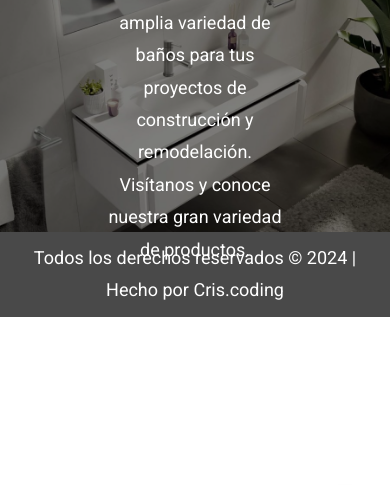
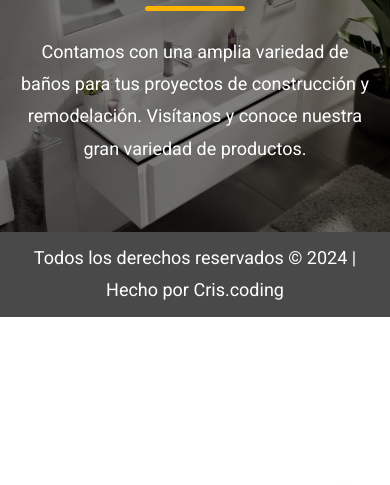
Before and after one commit to Camoralesh27/MosaicosParral, a website: page lavabos.html in a window 390 px wide. Shown: the part 283-768 px from the top of the page. Drawn offline with nearby package versions, Linux system fonts and the light colour scheme.

Commit message:
agregando media queries y haciendo responsive el contenido

```diff
--- a/src/scss/layout/_main.scss
+++ b/src/scss/layout/_main.scss
@@ -38,6 +38,10 @@
         padding: 1rem;
         width: 50%;
 
+        @include m.phone {
+            width: 90%;
+            padding: 0;
+        }
     }
 
     &__title,
@@ -49,5 +53,10 @@
         font-size: v.$h1-font-size;
         font-weight: 700;
         line-height: 1;
+
+        @include m.phone {
+            font-size: v.$h1-font-size-mobile;
+
+        }
     }
 }
```
Also changed, not shown: build/css/app.css, 1 other file.
